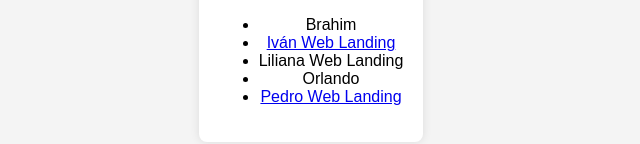
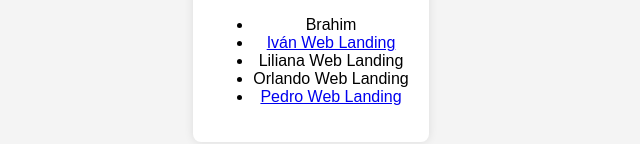
Before and after one commit to 6072927/prueba-github, a plain HTML site: page index.html in a window 1280 px wide. Shown: the part 370-514 px from the top of the page, without its empty margins (329-969 px from the left). Drawn offline with Linux system fonts and the light colour scheme.

Commit message:
Modificacion index.html con mi nombre

```diff
--- a/index.html
+++ b/index.html
@@ -13,7 +13,7 @@
             <li>Brahim</li>
             <li><a href="/ivan-front-act01-landing-page-main/index.html">Iván Web Landing</a></li>
             <li><a href="/LilianaWebLanding/index.html"></a>Liliana Web Landing</li>
-            <li>Orlando</li>
+            <li><a href="/OrlandoWebLanding/index.html"></a>Orlando Web Landing</li>
             <li><a href="/PedroWebLanding/index.html">Pedro Web Landing</a></li>
         </ul>
     </div>
```
